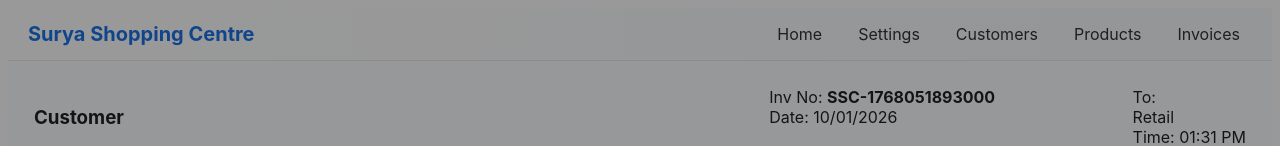
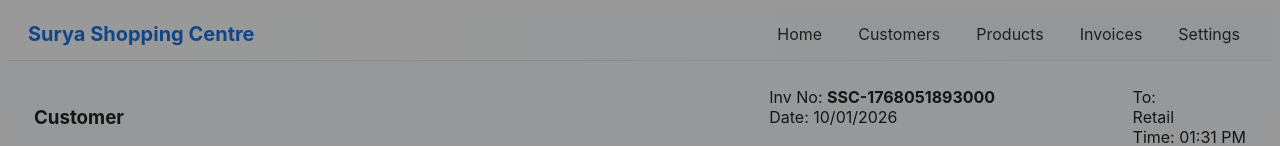
Before and after one commit to navin-ae/SSC-Invoice, an Angular app: page / in a window 1280 px wide. Shown: the top 146 px of the page. Built offline with nearby package versions, Linux system fonts and the light colour scheme.

Commit message:
feat: updates the order of settings link in nav

```diff
--- a/src/app/app.html
+++ b/src/app/app.html
@@ -3,11 +3,10 @@
 		<div class="brand" routerLink="/">Surya Shopping Centre</div>
 		<nav class="main-nav">
 			<a routerLink="/">Home</a>
-			<a routerLink="/config">Settings</a>
 			<a routerLink="/customers">Customers</a>
 			<a routerLink="/products">Products</a>
 			<a routerLink="/invoices">Invoices</a>
-
+			<a routerLink="/config">Settings</a>
 		</nav>
 	</header>
 
```
